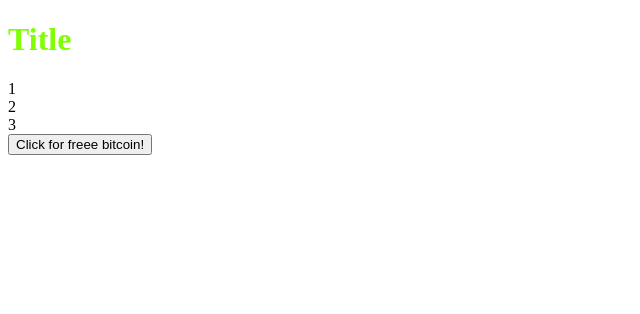
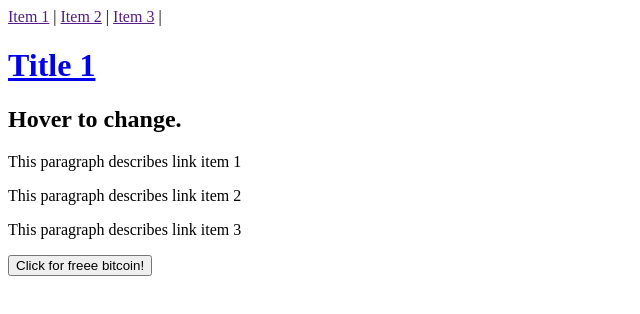
Before and after one commit to codenameStarmunch/browser-stuff, a website: page index.html in a window 1280 px wide. Shown: the whole page, without its empty margins (0-640 px from the left). Drawn offline with Linux system fonts and the light colour scheme.

Commit message:
added files

```diff
--- a/assets/scripts/index.js
+++ b/assets/scripts/index.js
@@ -10,3 +10,11 @@ if (typeof exports != "undefined") {
         updateBitcoinButtonText
     }
 }
+
+
+function switchColors(element)
+        {
+        links=document.getElementsByTagName("color-click") ;
+        document.body.style.background = 'black' ;
+        element.style.color='chartreuse' ;
+        }
--- a/index.html
+++ b/index.html
@@ -10,11 +10,23 @@
     <title>Browser stuff</title>
 
 </head>
+    <header>
+        <nav>
+            <a href="">Item 1</a> |
+            <a href="">Item 2</a> |
+            <a href="">Item 3</a> |
+        </nav>
+    </header>
+
     <body>
-        <h1 id="main-title">Title</h1>
-        <div>1</div>
-        <div>2</div>
-        <div>3</div>
+
+        <h1><a href="#" onclick="switchColors(this);">Title 1</a></h1>
+
+        <h2><span class="label"></span></h2>
+        <p>This paragraph describes link item 1</p>
+        <p>This paragraph describes link item 2</p>
+        <p>This paragraph describes link item 3</p>
+
         <button id="bitcoin-button">Click for freee bitcoin!</button>
     </body>
 </html>
--- a/package.json
+++ b/package.json
@@ -1,7 +1,9 @@
 
 {
   "scripts":
-  {"test":"jest"},
+  {"test": "jest --watch",
+   "coverage": "jest --coverage"},
+
 
   "devDependencies":
   {"jest":"^28.1.2",
--- a/styles.css
+++ b/styles.css
@@ -1,3 +1,11 @@
 h1 {
     color: chartreuse;
+
 }
+
+.label:after{
+  content:'Hover to change.';
+}
+.label:hover:after{
+  content:'There ya go.';
+}
```
Also changed, not shown: test/layout.spec.js (+0 -1 lines).
